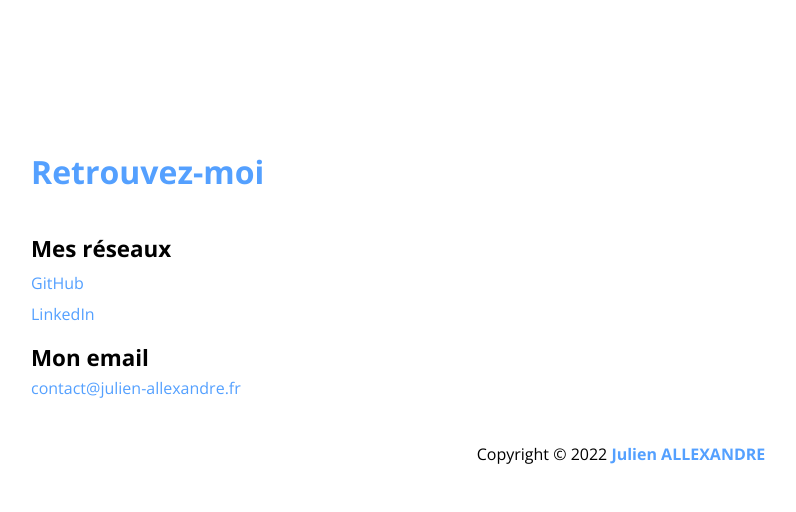
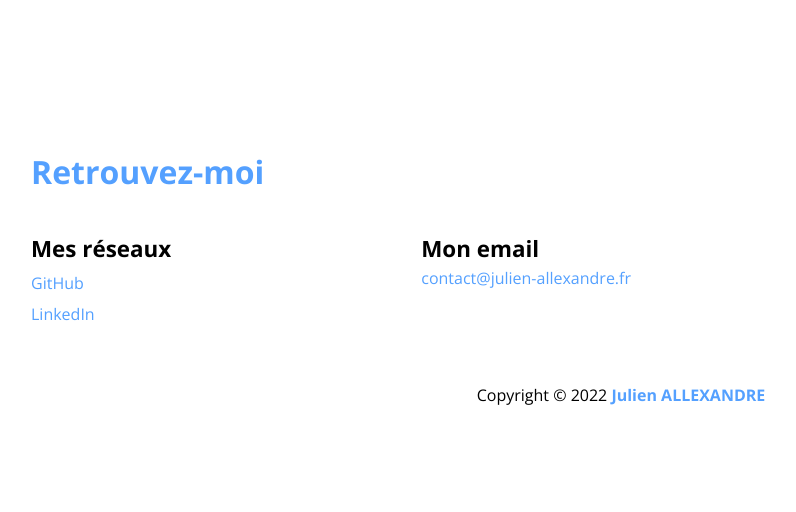
Before and after one commit to julienallexandre/julien-allexandre.fr, a PHP site: page / in a window 1280 px wide. Shown: the part 2174-2686 px from the top of the page, without its empty margins (19-815 px from the left). After the commit the page ends 2579 px from the top, so only its background shows below. Run offline with PHP 8.4, Linux system fonts and the light colour scheme.

Commit message:
feat: creation of the desktop footer

```diff
--- a/assets/styles/style.css
+++ b/assets/styles/style.css
@@ -17,6 +17,7 @@
         6.2 Desktop
     7. Footer
         7.1 Mobile
+        7.2 Desktop
  */
 
 /*
@@ -501,7 +502,7 @@ html * {
 }
 
 /*
-    Footer
+    Footer Mobile
  */
 
 .footer {
@@ -557,3 +558,19 @@ html * {
     font-weight: 700;
     color: var(--blue-ligth);
 }
+
+/*
+    Footer Desktop
+ */
+
+@media screen and (min-width: 768px) {
+
+    .footer__bloc {
+        display: flex;
+    }
+
+    .footer__socials {
+        margin: 0 250px 0 0;
+    }
+
+}
```
